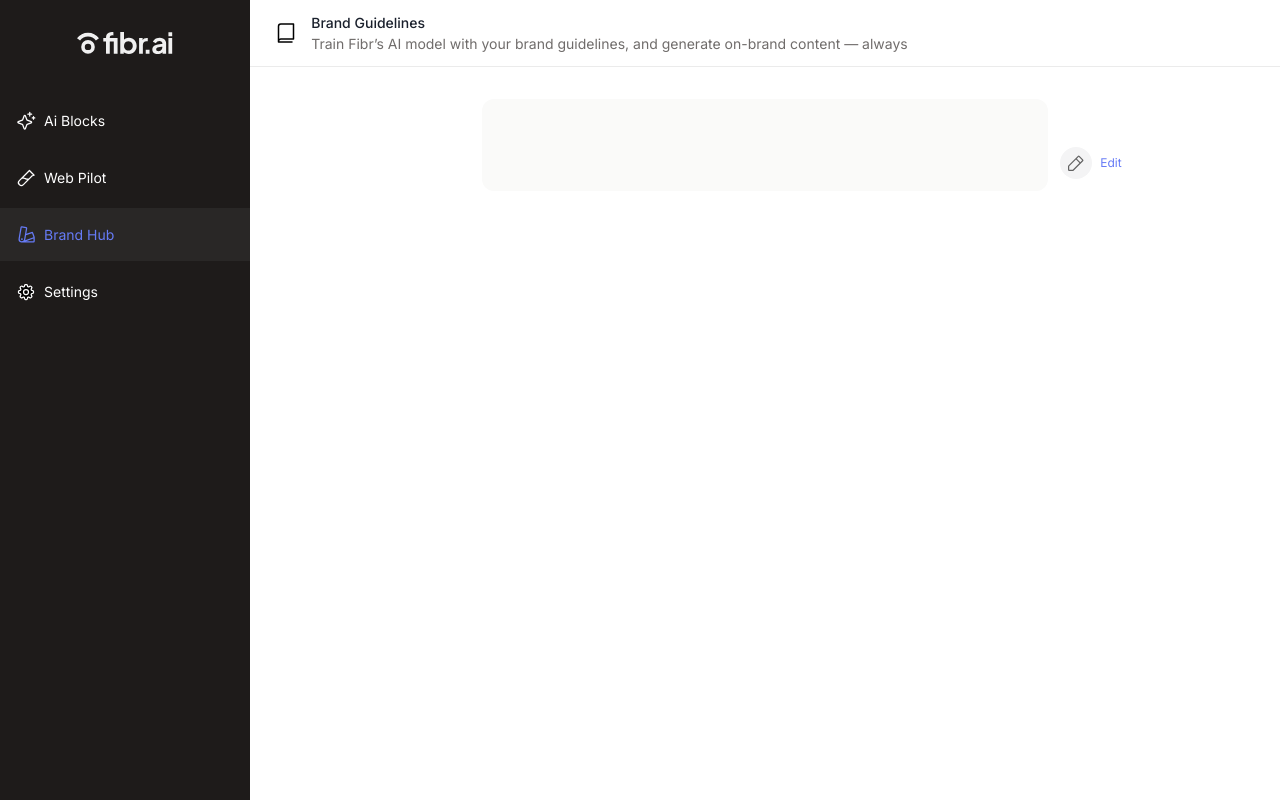
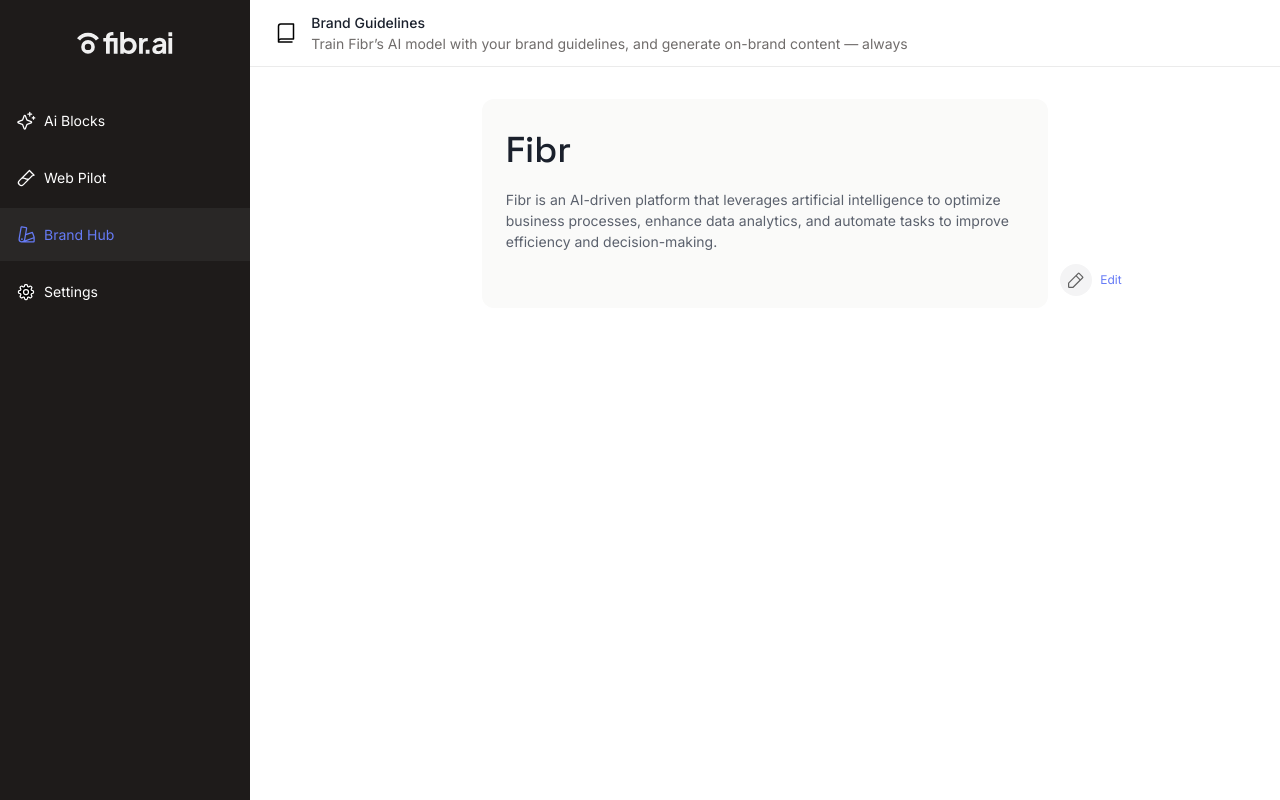
Before and after one commit to taufeeq-ahmed/fibr-ui-challenge, a Next.js app: page / in a window 1280 px wide. Built offline with nearby package versions, Linux system fonts and the light colour scheme.

Commit message:
logic better

```diff
--- a/page_components/BasicDetails/index.js
+++ b/page_components/BasicDetails/index.js
@@ -22,12 +22,20 @@ function BasicDetails({
     } = useForm()
 
     useEffect(() => {
-        const brandData = localStorage.getItem("brandData");
-        if (brandData) {
-            const parsedData = JSON.parse(brandData);
-            if (parsedData.title) setValue("title", parsedData.title);
-            if (parsedData.description) setValue("description", parsedData.description);
+        let brandData = localStorage.getItem("brandData");
+        if (!brandData) {
+            const newData = {
+                title: "Fibr",
+                description: "Fibr is an AI-driven platform that leverages artificial intelligence to optimize business processes, enhance data analytics, and automate tasks to improve efficiency and decision-making."
+            }
+            localStorage.setItem("brandData", JSON.stringify(newData))
+            brandData = JSON.stringify(newData)
         }
+
+        const parsedData = JSON.parse(brandData);
+        if (parsedData?.title) setValue("title", parsedData.title);
+        if (parsedData?.description) setValue("description", parsedData.description);
+
     }, [setValue])
 
     const onSubmit = (data) => {
```
